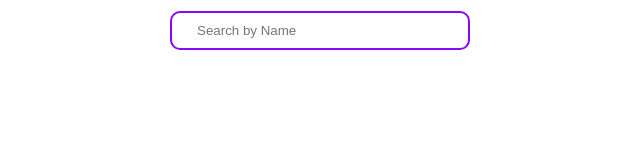
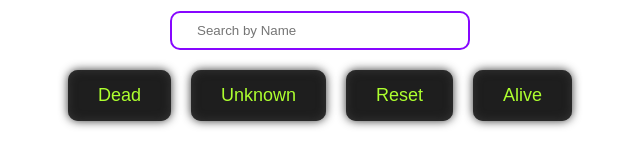
Before and after one commit to snipexCS/RIckAndMortyWIKI, a React (Vite) app in the folder vite-project/: page /allcharacters in a window 1280 px wide. Shown: the part 159-320 px from the top of the page, without its empty margins (320-960 px from the left). Built offline with nearby package versions, Linux system fonts and the light colour scheme; no server answers.

Commit message:
adding filters for search

```diff
--- a/vite-project/src/Allcharacters.css
+++ b/vite-project/src/Allcharacters.css
@@ -1,6 +1,6 @@
 .characters_container {
   display: flex;
-  flex-direction: column; /* stack vertically */
+  flex-direction: column;
   align-items: center;
   gap: 20px;
   padding: 20px;
@@ -8,6 +8,8 @@
   max-width: 1140px;
   width: 100%;
   margin: 0 auto;
+  min-height: 500px;
+
 }
 .name{
   font-size: 1.2rem;
@@ -164,3 +166,25 @@
     0rem 97px 39px rgba(10, 60, 255, 0.01),
     0rem 152px 43px rgba(10, 60, 255, 0);
 }
+.Filter_list{
+  margin-top: 20px;
+  display: flex;
+  gap: 20px;
+
+}
+.Filter_list button{
+  padding: 15px 30px;
+  font-size: 18px;
+  outline: none;
+  border: none;
+  border-radius: 10px;
+  background: #1e1e1e;
+  cursor: pointer;
+  color: greenyellow;
+  box-shadow: 0 0 10px #363636, inset 0 0 10px #363636;
+  transition: transform 0.5s;
+}
+
+.Filter_list button:hover {
+  transform: scale(1.2, 0.8) rotate(5deg);
+}
--- a/vite-project/src/Allcharacters.jsx
+++ b/vite-project/src/Allcharacters.jsx
@@ -9,6 +9,7 @@ function Allcharacters() {
   const [search, setSearch] = useState("");
   const savedPage = sessionStorage.getItem("currentPage");
   const [page, setPage] = useState(savedPage ? parseInt(savedPage, 10) : 1);
+  const [status, setStatus] = useState("")
 
 
 
@@ -33,8 +34,10 @@ const [page, setPage] = useState(savedPage ? parseInt(savedPage, 10) : 1);
     setStartPage(groupStart);
   }, [page]);
 
-
-
+   const FilterHandler = (str)=>{
+       setStatus( str)
+       setPage(1);
+   }
   const handlePrevGroup = () => {
     if (startPage > 1) {
       const newStart = startPage - 5;
@@ -65,7 +68,7 @@ const [page, setPage] = useState(savedPage ? parseInt(savedPage, 10) : 1);
 
 
   useEffect(() => {
-  const apiUrl = `https://rickandmortyapi.com/api/character/?page=${page}&name=${search}`;
+    const apiUrl = `https://rickandmortyapi.com/api/character/?page=${page}&name=${search}&status=${status}`;
     fetch(apiUrl)
       .then((res) => res.json())
       .then((data) => {
@@ -78,7 +81,7 @@ const [page, setPage] = useState(savedPage ? parseInt(savedPage, 10) : 1);
         }
       })
       .catch((err) => console.error(err));
-}, [page, search]);
+  }, [page, search,status]);
 
 
   return (
@@ -97,6 +100,12 @@ const [page, setPage] = useState(savedPage ? parseInt(savedPage, 10) : 1);
 
           />
 
+        </div>
+        <div className="Filter_list">
+          <button  className="filter_btn"   onClick={()=>{FilterHandler("Dead")}}>Dead</button>
+          <button  className="filter_btn"  onClick={()=>{FilterHandler("Unknown")}}>Unknown</button>
+          <button  className="filter_btn"  onClick={()=>{FilterHandler("")}}>Reset</button>
+          <button  className="filter_btn"  onClick={()=>{FilterHandler("Alive")}}>Alive</button>
         </div>
         <h1 className="nice">Characters</h1>
 
--- a/vite-project/src/CardItem.css
+++ b/vite-project/src/CardItem.css
@@ -1,6 +1,6 @@
 .card {
-  width: 18rem;                /* ⬆️ wider */
-  height: 24rem;               /* ⬆️ taller */
+  width: 18rem;
+  height: 24rem;
   background-color: #212121;
   border-radius: 1rem;
   border: #212121 0.2rem solid;
@@ -11,35 +11,42 @@
   cursor: pointer;
 }
 
-/* Hover animation */
+
 .card:hover {
   transform: translateY(-1.5rem) scale(1.03);
-  border: #f2295bf0 0.25em solid;
+  border: greenyellow 0.25em solid;
   border-radius: 2.5rem 0 2.5rem 0;
 }
 
-/* Background image area */
+
 .card-cover {
   width: 100%;
   height: 100%;
-  background-size: cover;
-  background-position: center;
-  display: flex;
-  align-items: flex-end;
+  object-fit: cover;
+  display: block;
 }
 
-/* Info overlay */
+
 .card-info {
-  background: rgba(0, 0, 0, 0.65);
+  position: absolute;
+  bottom: 0;
+  width: 100%;
+  background: rgba(0,0,0,0.65);
   color: #fff;
   padding: 0.8rem;
-  width: 100%;
   font-size: 1rem;
   text-align: center;
-  border-top: 1px solid #f2295bf0;
+  border-top: 1px solid greenyellow;
 }
 
 .card-info h2 {
   margin: 0.4rem 0;
   font-size: 1.3rem;
 }
+.card-cover-wrapper {
+  position: relative;
+  width: 100%;
+  height: 100%;
+  overflow: hidden;
+  border-radius: 1rem;
+}
--- a/vite-project/src/CardItem.jsx
+++ b/vite-project/src/CardItem.jsx
@@ -9,10 +9,13 @@ function CardItem(props) {
         sessionStorage.setItem("scrollPosition", window.scrollY);
       }} >
       <div className="card" key={props.id}>
-        <div
+  <div className="card-cover-wrapper">
+    <img
       className="card-cover"
-          style={{ backgroundImage: `url(${props.image})` }}
-        >
+      src={props.image}
+      alt={props.name}
+      loading="eager" // helps LCP
+    />
     <div className="card-info">
       <h2>{props.name}</h2>
       <p>Status: {props.status}</p>
@@ -22,6 +25,7 @@ function CardItem(props) {
     </div>
   </div>
 </div>
+
     </Link>
   );
 }
--- a/vite-project/src/HomePage.jsx
+++ b/vite-project/src/HomePage.jsx
@@ -1,7 +1,7 @@
 import './HomePage.css';
 import Navbars from "./Navbars";
 import About from './About';
-import Footers from'./Footers';
+import Footers from './Footers';
 
 function HomePage() {
   return (
@@ -11,10 +11,10 @@ function HomePage() {
       </div>
 
       <div className="content-section">
-       <About/>
+        <About />
       </div>
       <div className='Footer'>
-            <Footers/>
+        <Footers />
       </div>
     </>
   );
--- a/vite-project/src/Quizz.jsx
+++ b/vite-project/src/Quizz.jsx
@@ -6,9 +6,6 @@ function Quizz() {
 
     const goodAudio = useRef(null);
     const badAudio = useRef(null);
-
-
-
     const [qnumber, setQnumber] = useState(1);
     const [score, setScore] = useState(0);
     const [answered, setAnswered] = useState(0);
```
Lines whose indentation alone changed are shown as unchanged.
